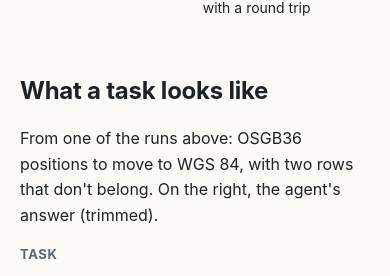
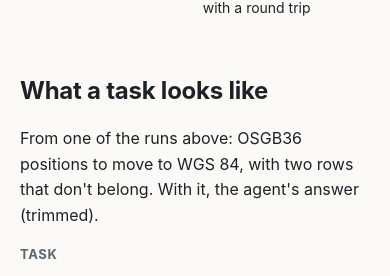
Before and after one commit to pushpingeo/gigs, a plain HTML site: page index.html in a window 390 px wide. Shown: the part 2954-3230 px from the top of the page. Drawn offline with Linux system fonts and the light colour scheme.

Commit message:
Page: caption works on a phone too
Co-Authored-By: Claude Opus 5.5 <noreply@anthropic.com>
Claude-Session: https://claude.ai/code/session_01BvvPsshiZkUypsWw5HmtNe

```diff
--- a/index.html
+++ b/index.html
@@ -106,8 +106,7 @@ points and codes, so they compare like for like.</p>
 <div class="tests-key" id="key"></div>
 
 <h2>What a task looks like</h2>
-<p>From one of the runs above: OSGB36 positions to move to WGS&nbsp;84, with two rows that don't belong. On the
-right, the agent's answer (trimmed).</p>
+<p>From one of the runs above: OSGB36 positions to move to WGS&nbsp;84, with two rows that don't belong. With it, the agent's answer (trimmed).</p>
 <div class="pair">
   <div><h3>Task</h3><pre id="ex-task">…</pre></div>
   <div><h3>Answer</h3><pre id="ex-answer">…</pre></div>
```
